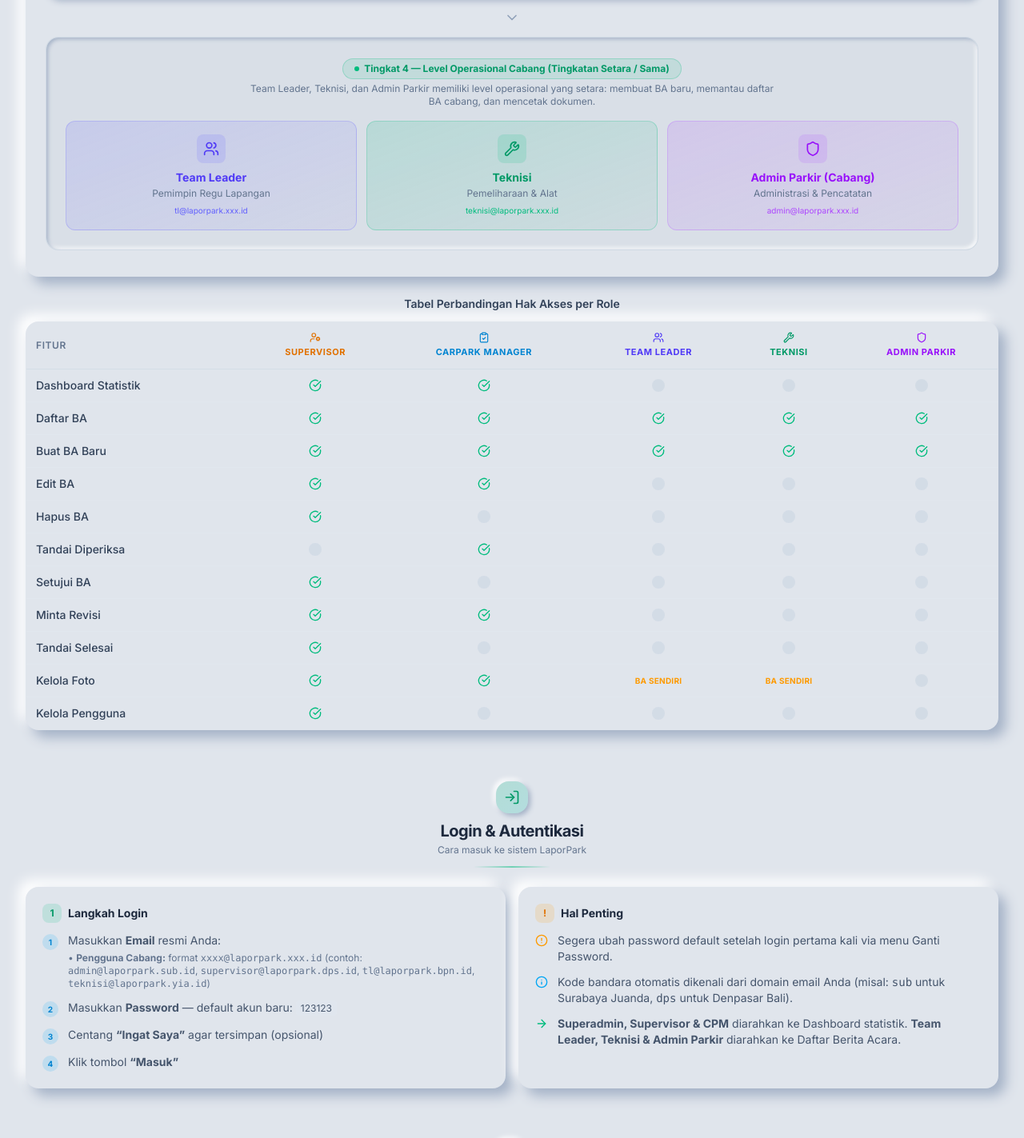
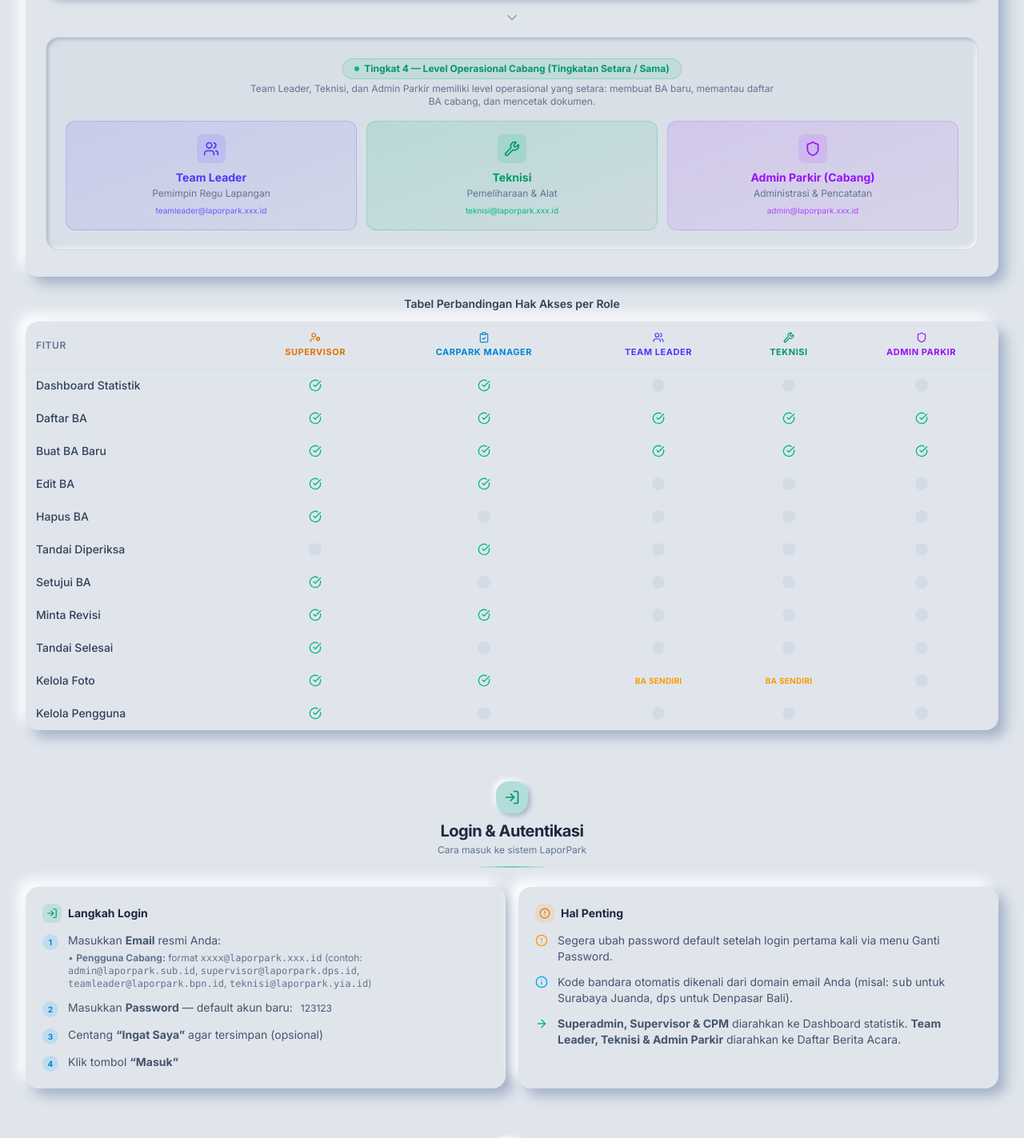
Before and after one commit to protonhuman/Laporpark, a Next.js app: page /manual in a window 1280 px wide. Shown: the part 1968-3391 px from the top of the page at 80% size. Built offline with nearby package versions, Linux system fonts and the light colour scheme.

Commit message:
fix: ganti badge angka 1 pada judul Langkah Login dengan ikon LogIn dan selaraskan email teamleader

```diff
--- a/src/app/manual/page.tsx
+++ b/src/app/manual/page.tsx
@@ -593,7 +593,7 @@ export default function ManualBookPage() {
                   </div>
                   <span className="text-sm font-bold text-indigo-600 dark:text-indigo-400">Team Leader</span>
                   <p className="text-xs text-slate-500 mt-0.5">Pemimpin Regu Lapangan</p>
-                  <code className="text-[10px] text-indigo-500 mt-1.5 font-mono">tl@laporpark.xxx.id</code>
+                  <code className="text-[10px] text-indigo-500 mt-1.5 font-mono">teamleader@laporpark.xxx.id</code>
                 </div>
 
                 {/* Teknisi */}
@@ -673,7 +673,9 @@ export default function ManualBookPage() {
         <div className="grid grid-cols-1 lg:grid-cols-2 gap-4 mb-8 w-full">
           <div className="neo-card p-5 print:shadow-none print:border print:border-slate-200">
             <h3 className="text-sm font-bold text-slate-800 dark:text-white mb-3 flex items-center gap-2 print:text-black">
-              <span className="w-6 h-6 rounded-lg bg-emerald-500/15 flex items-center justify-center text-xs font-bold text-emerald-600">1</span>
+              <div className="w-6 h-6 rounded-lg bg-emerald-500/15 flex items-center justify-center text-emerald-600 dark:text-emerald-400">
+                <LogIn className="w-3.5 h-3.5" />
+              </div>
               Langkah Login
             </h3>
             <ol className="space-y-3 text-sm text-slate-600 dark:text-slate-300 print:text-slate-800">
@@ -682,7 +684,7 @@ export default function ManualBookPage() {
                 <div>
                   <p>Masukkan <strong>Email</strong> resmi Anda:</p>
                   <p className="text-xs text-slate-500 mt-1">
-                    • <strong>Pengguna Cabang:</strong> format <code>xxxx@laporpark.xxx.id</code> (contoh: <code>admin@laporpark.sub.id</code>, <code>supervisor@laporpark.dps.id</code>, <code>tl@laporpark.bpn.id</code>, <code>teknisi@laporpark.yia.id</code>)
+                    • <strong>Pengguna Cabang:</strong> format <code>xxxx@laporpark.xxx.id</code> (contoh: <code>admin@laporpark.sub.id</code>, <code>supervisor@laporpark.dps.id</code>, <code>teamleader@laporpark.bpn.id</code>, <code>teknisi@laporpark.yia.id</code>)
                   </p>
                 </div>
               </li>
@@ -702,7 +704,9 @@ export default function ManualBookPage() {
           </div>
           <div className="neo-card p-5 print:shadow-none print:border print:border-slate-200">
             <h3 className="text-sm font-bold text-slate-800 dark:text-white mb-3 flex items-center gap-2 print:text-black">
-              <span className="w-6 h-6 rounded-lg bg-amber-500/15 flex items-center justify-center text-xs font-bold text-amber-600">!</span>
+              <div className="w-6 h-6 rounded-lg bg-amber-500/15 flex items-center justify-center text-amber-600 dark:text-amber-400">
+                <AlertCircle className="w-3.5 h-3.5" />
+              </div>
               Hal Penting
             </h3>
             <ul className="space-y-3 text-sm text-slate-600 dark:text-slate-300 print:text-slate-800">
```
